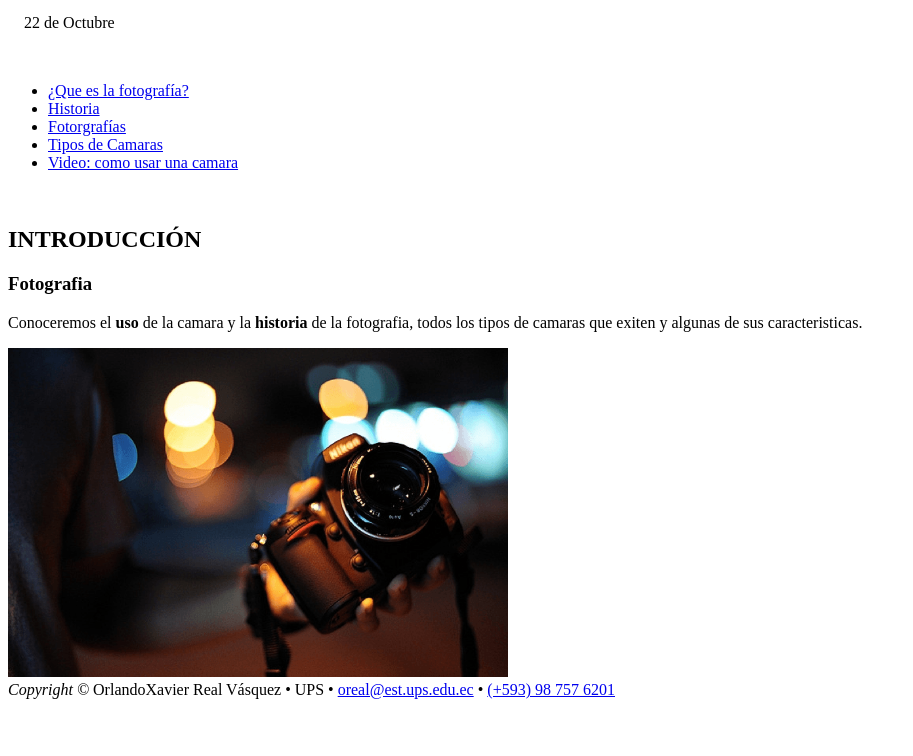
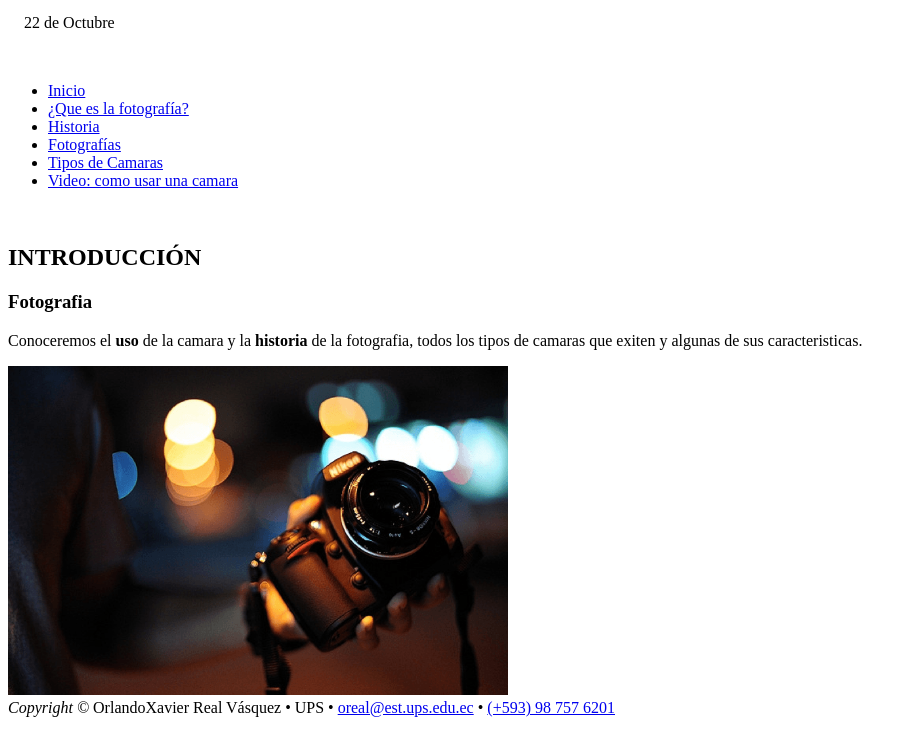
Before and after one commit to OrlandoR54/Practica01-Mi-Blog, a plain HTML site: page index.html in a window 1280 px wide. Shown: the part 44-800 px from the top of the page, without its empty margins (0-913 px from the left). Drawn offline with Linux system fonts and the light colour scheme.

Commit message:
Update index.html

```diff
--- a/index.html
+++ b/index.html
@@ -1,5 +1,6 @@
 <!DOCTYPE html>
 <html lang="es">
+
 <head>
   <title>Mi blog</title>
   <meta charset="utf-8" />
@@ -8,16 +9,17 @@
 </head>
 
 <body>
-  <header class="logo"><a href="index.html"><img src="Imagenes/logo.png" width="30" alt="diafragma" /></a>
-
+  <header class="logo">
+      <a href="index.html"><img src="Imagenes/logo.png" width="30" alt="diafragma" /></a>
   </header>
   <p>&emsp;<time datetime="2019-10-22">22 de Octubre</time></p>
-    <br />
+  <br>
   <nav>
     <ul>
+      <li><a href="index.html">Inicio</a></li>
       <li><a href="Contenido/inf/Whats.html">&iquest;Que es la fotografía&#63;</a></li>
       <li><a href="Contenido/inf/Historia.html">Historia</a></li>
-        <li><a href="Contenido/General/Caracteristicas.html">Fotorgrafías</a></li>
+      <li><a href="Contenido/General/Fotografias.html">Fotografías</a></li>
       <li><a href="Contenido/General/Type.html">Tipos de Camaras</a></li>
       <li><a href="Contenido/General/Video.html">Video: como usar una camara</a></li>
     </ul>
@@ -28,7 +30,8 @@
     <h1>INTRODUCCIÓN</h1>
     <article>
       <h3>Fotografia</h3>
-      <p>Conoceremos el <b>uso</b> de la camara y la <b>historia</b> de la fotografia, todos los tipos de camaras que exiten y algunas de sus caracteristicas.
+      <p>Conoceremos el <b>uso</b> de la camara y la <b>historia</b> de la fotografia, todos los tipos de camaras que
+        exiten y algunas de sus caracteristicas.
       </p>
       <aside>
         <img src="Imagenes/fotografia.png" alt="Fotografia" width="500" />
```
Lines whose indentation alone changed are shown as unchanged.
